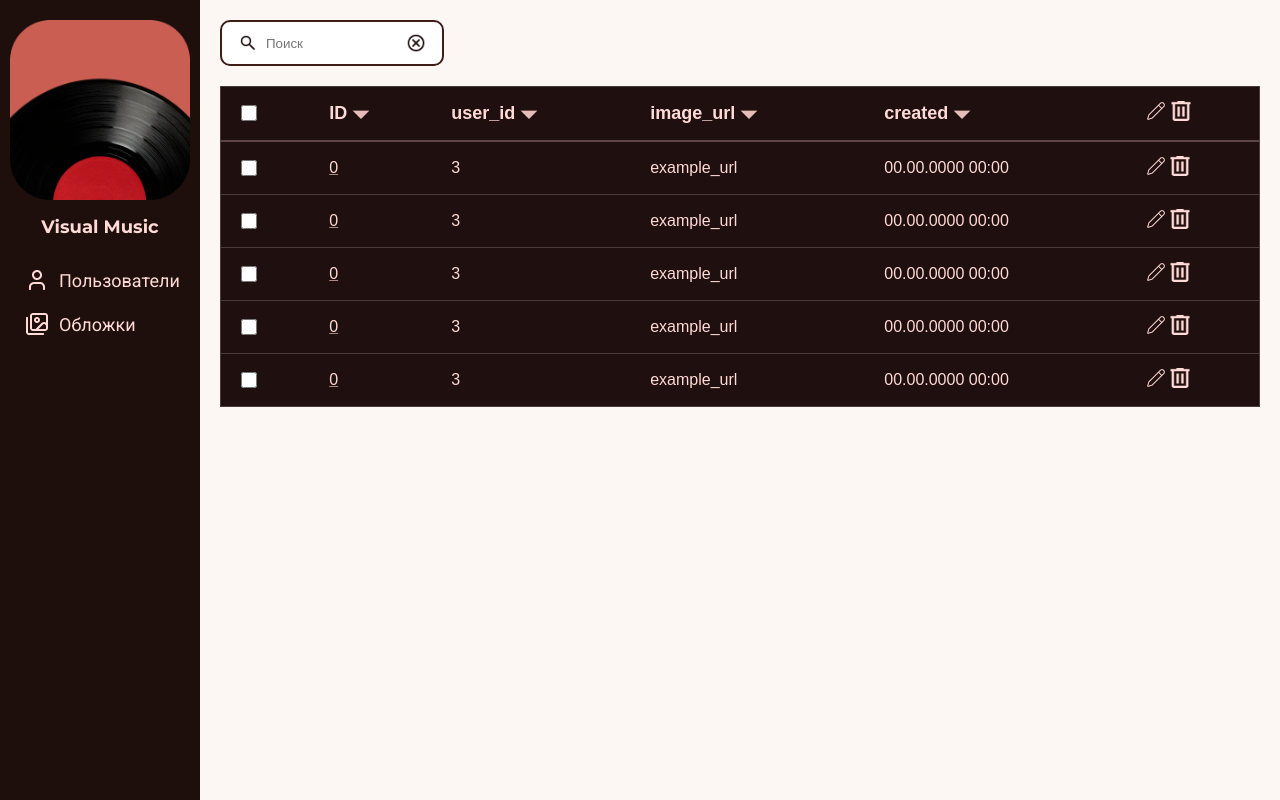
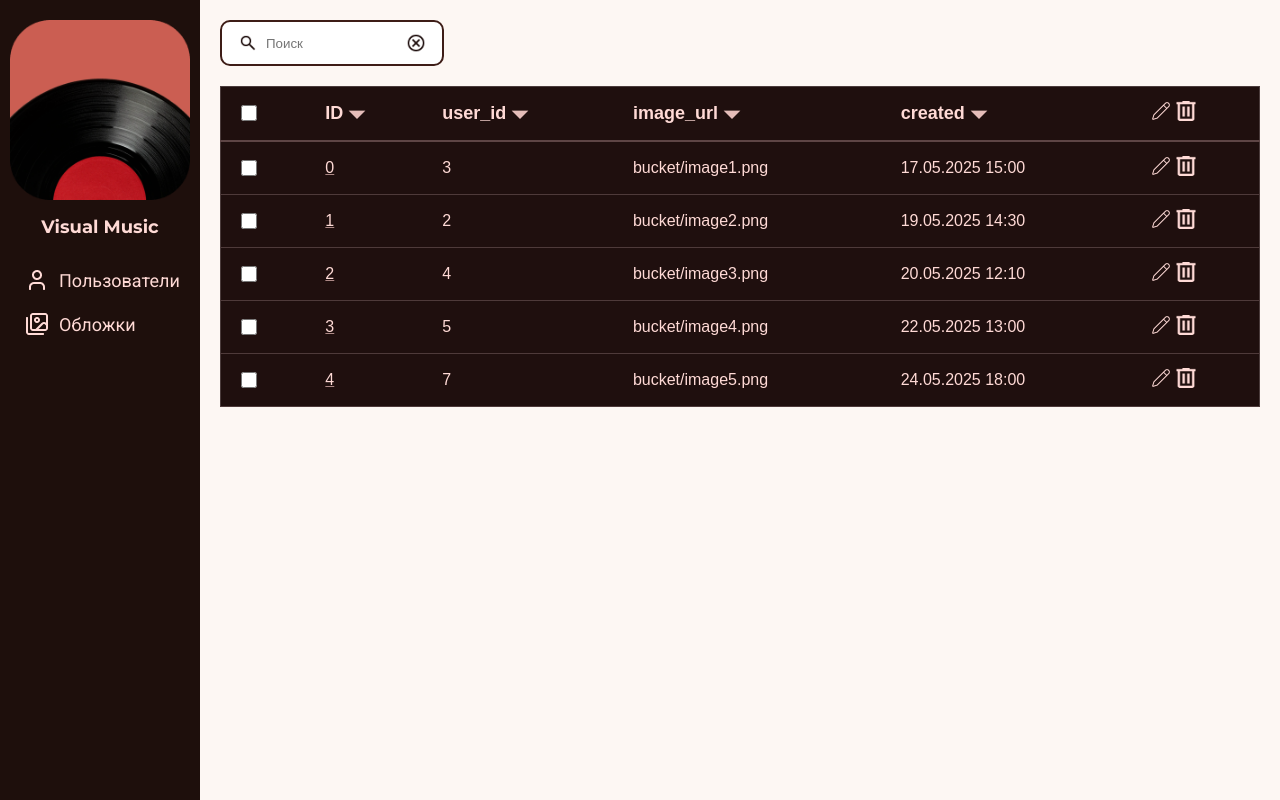
Before and after one commit to VisualMusic-VSU/visualmusic-frontend-admin, a Django app: page /covers/ in a window 1280 px wide. Run offline with Django 5.2, Linux system fonts and the light colour scheme.

Commit message:
refactor: edit data about the covers
VM-103

```diff
--- a/admin_panel/main/templates/main/covers.html
+++ b/admin_panel/main/templates/main/covers.html
@@ -104,8 +104,8 @@
                 <td><input type="checkbox"></td>
                 <td class="cover-cell">0</td>
                 <td>3</td>
-                <td>example_url</td>
-                <td>00.00.0000 00:00</td>
+                <td>bucket/image1.png</td>
+                <td>17.05.2025 15:00</td>
                 <td class="actions">
                     <img src="{% static 'main/img/pencil.png' %}" alt="edit" class="icon edit">
                     <img src="{% static 'main/img/trash.png' %}" alt="delete" class="icon delete">
@@ -113,10 +113,10 @@
             </tr>
             <tr>
                 <td><input type="checkbox"></td>
-                <td class="cover-cell">0</td>
-                <td>3</td>
-                <td>example_url</td>
-                <td>00.00.0000 00:00</td>
+                <td class="cover-cell">1</td>
+                <td>2</td>
+                <td>bucket/image2.png</td>
+                <td>19.05.2025 14:30</td>
                 <td class="actions">
                     <img src="{% static 'main/img/pencil.png' %}" alt="edit" class="icon edit">
                     <img src="{% static 'main/img/trash.png' %}" alt="delete" class="icon delete">
@@ -124,10 +124,10 @@
             </tr>
             <tr>
                 <td><input type="checkbox"></td>
-                <td class="cover-cell">0</td>
-                <td>3</td>
-                <td>example_url</td>
-                <td>00.00.0000 00:00</td>
+                <td class="cover-cell">2</td>
+                <td>4</td>
+                <td>bucket/image3.png</td>
+                <td>20.05.2025 12:10</td>
                 <td class="actions">
                     <img src="{% static 'main/img/pencil.png' %}" alt="edit" class="icon edit">
                     <img src="{% static 'main/img/trash.png' %}" alt="delete" class="icon delete">
@@ -135,10 +135,10 @@
             </tr>
             <tr>
                 <td><input type="checkbox"></td>
-                <td class="cover-cell">0</td>
-                <td>3</td>
-                <td>example_url</td>
-                <td>00.00.0000 00:00</td>
+                <td class="cover-cell">3</td>
+                <td>5</td>
+                <td>bucket/image4.png</td>
+                <td>22.05.2025 13:00</td>
                 <td class="actions">
                     <img src="{% static 'main/img/pencil.png' %}" alt="edit" class="icon edit">
                     <img src="{% static 'main/img/trash.png' %}" alt="delete" class="icon delete">
@@ -146,10 +146,10 @@
             </tr>
             <tr>
                 <td><input type="checkbox"></td>
-                <td class="cover-cell">0</td>
-                <td>3</td>
-                <td>example_url</td>
-                <td>00.00.0000 00:00</td>
+                <td class="cover-cell">4</td>
+                <td>7</td>
+                <td>bucket/image5.png</td>
+                <td>24.05.2025 18:00</td>
                 <td class="actions">
                     <img src="{% static 'main/img/pencil.png' %}" alt="edit" class="icon edit">
                     <img src="{% static 'main/img/trash.png' %}" alt="delete" class="icon delete">
```
